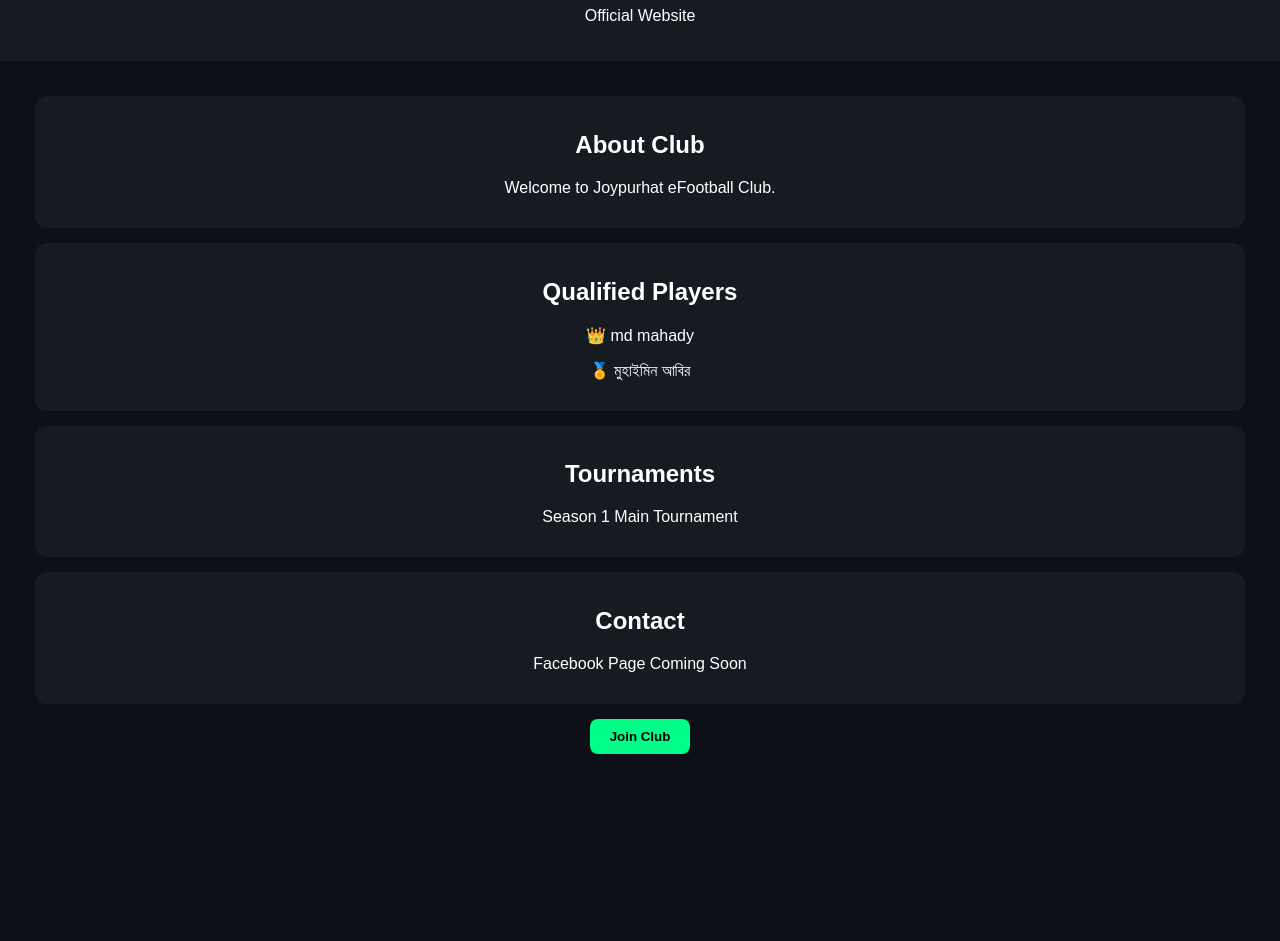
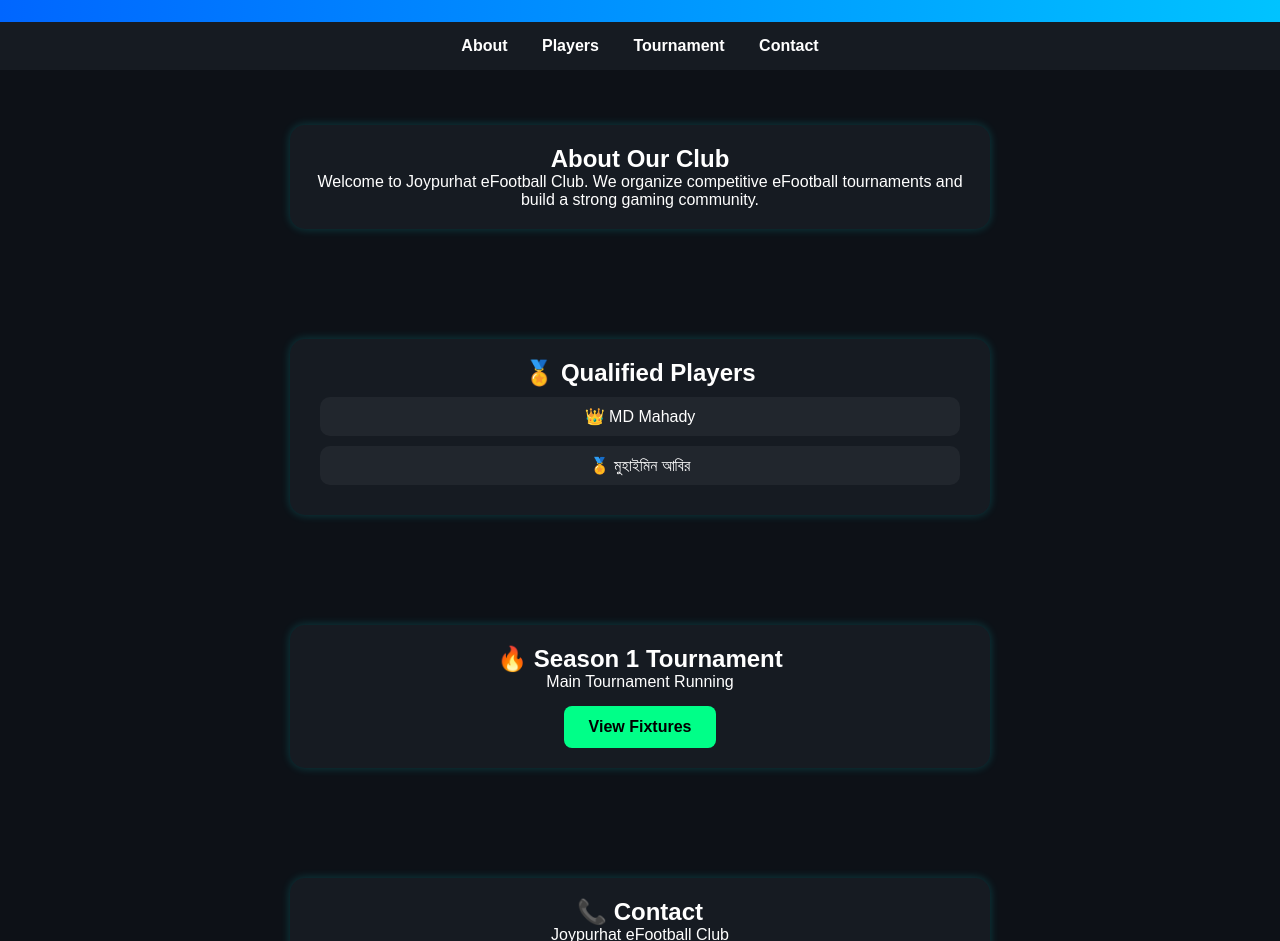
Before and after one commit to mdnasimhossin491-cmyk/joypurhat-efc, a plain HTML site: page index.html in a window 1280 px wide. Shown: the part 94-1035 px from the top of the page. Before the commit the page ends 868 px from the top, so only its background shows below. Drawn offline with Linux system fonts and the light colour scheme.

Commit message:
Update index.html

```diff
--- a/index.html
+++ b/index.html
@@ -1,38 +1,83 @@
 <!DOCTYPE html>
-<html>
+<html lang="bn">
 <head>
+<meta charset="UTF-8">
+<meta name="viewport" content="width=device-width, initial-scale=1.0">
 <title>Joypurhat eFootball Club</title>
+
 <style>
+*{
+margin:0;
+padding:0;
+box-sizing:border-box;
+font-family:Arial,sans-serif;
+}
+
 body{
 background:#0d1117;
 color:white;
-font-family:Arial;
+}
+
+header{
+background:linear-gradient(90deg,#0066ff,#00c3ff);
+padding:30px;
 text-align:center;
-margin:0;
-padding:0;
 }
-header{
+
+header h1{
+font-size:32px;
+}
+
+nav{
+background:#161b22;
+padding:15px;
+text-align:center;
+}
+
+nav a{
+color:white;
+text-decoration:none;
+margin:15px;
+font-weight:bold;
+}
+
+.section{
+padding:40px 20px;
+text-align:center;
+}
+
+.card{
 background:#161b22;
 padding:20px;
+margin:15px auto;
+max-width:700px;
+border-radius:15px;
+box-shadow:0 0 10px rgba(0,255,255,0.2);
 }
-h1{
-color:#00ff88;
+
+.player{
+background:#21262d;
+margin:10px;
+padding:10px;
+border-radius:10px;
 }
-section{
-padding:20px;
-}
-.card{
-background:#161b22;
-margin:15px;
-padding:15px;
-border-radius:12px;
-}
-button{
+
+.btn{
+display:inline-block;
 background:#00ff88;
-border:none;
-padding:10px 20px;
+color:black;
+padding:12px 25px;
+text-decoration:none;
 border-radius:8px;
 font-weight:bold;
+margin-top:15px;
+}
+
+footer{
+background:#161b22;
+text-align:center;
+padding:20px;
+margin-top:30px;
 }
 </style>
 </head>
@@ -40,35 +85,57 @@ font-weight:bold;
 <body>
 
 <header>
-<h1>🏆 Joypurhat eFootball Club ⚽</h1>
-<p>Official Website</p>
+<h1>🏆 JOYPURHAT eFOOTBALL CLUB ⚽</h1>
+<p>Official Club Website</p>
 </header>
 
-<section>
+<nav>
+<a href="#about">About</a>
+<a href="#players">Players</a>
+<a href="#tournament">Tournament</a>
+<a href="#contact">Contact</a>
+</nav>
+
+<section class="section" id="about">
 <div class="card">
-<h2>About Club</h2>
-<p>Welcome to Joypurhat eFootball Club.</p>
+<h2>About Our Club</h2>
+<p>
+Welcome to Joypurhat eFootball Club.
+We organize competitive eFootball tournaments and build a strong gaming community.
+</p>
 </div>
+</section>
 
+<section class="section" id="players">
 <div class="card">
-<h2>Qualified Players</h2>
-<p>👑 md mahady</p>
-<p>🏅 মুহাইমিন আবির</p>
+<h2>🏅 Qualified Players</h2>
+
+<div class="player">👑 MD Mahady</div>
+<div class="player">🏅 মুহাইমিন আবির</div>
+
 </div>
+</section>
 
+<section class="section" id="tournament">
 <div class="card">
-<h2>Tournaments</h2>
-<p>Season 1 Main Tournament</p>
+<h2>🔥 Season 1 Tournament</h2>
+<p>Main Tournament Running</p>
+<a class="btn" href="#">View Fixtures</a>
 </div>
+</section>
 
+<section class="section" id="contact">
 <div class="card">
-<h2>Contact</h2>
-<p>Facebook Page Coming Soon</p>
+<h2>📞 Contact</h2>
+<p>Joypurhat eFootball Club</p>
+<p>Bangladesh</p>
+<a class="btn" href="#">Join Our Club</a>
 </div>
+</section>
 
-<button>Join Club</button>
-
-</section>
+<footer>
+© 2026 Joypurhat eFootball Club | All Rights Reserved
+</footer>
 
 </body>
 </html>
```
